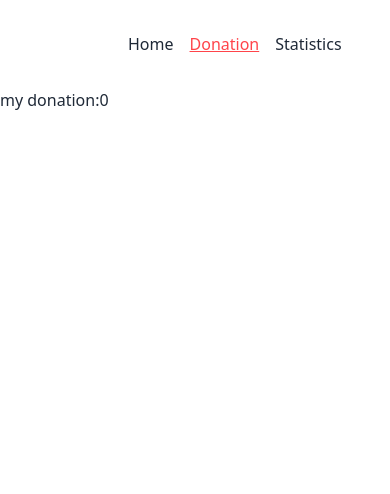
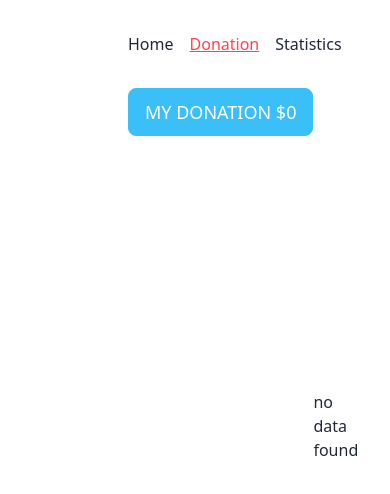
Before and after one commit to ruksana03/donationCamp, a React (Vite) app: page /donation in a window 390 px wide. Shown: the top 494 px of the page. Built offline with nearby package versions, Linux system fonts and the light colour scheme.

Commit message:
delete local data added

```diff
--- a/src/pages/Donation/Donation.jsx
+++ b/src/pages/Donation/Donation.jsx
@@ -17,7 +17,7 @@ const Donation = () => {
             // console.log(donatedItems);
             setDonation(donatedItems);
 
-            const sum = donatedItems.reduce((preValue, currentValue)=> preValue+currentValue.price,0)
+            const sum = donatedItems.reduce((preValue, currentValue) => preValue + currentValue.price, 0)
             console.log(sum)
             setTotalDonation(sum);
 
@@ -26,11 +26,33 @@ const Donation = () => {
     }, []);
     console.log(donations);
 
+    const handleRemoveAllLocalData = () => {
+        localStorage.clear();
+        setDonation([]);
+        setNoFound("No Data Found");
+    };
+
 
     return (
-        <div>
-            <button>my donation:{totalDonation}</button>
-            <div className=" grid md:grid-cols-1 lg:grid-cols-2 gap-5 mx-32 mt-20">
+        <div className="mx-32">
+           <div className=" flex justify-between">
+           <button className="btn btn-info text-white text-lg font-medium">My Donation ${totalDonation}</button>
+            <div>{noFound ? (<p className="h-[80vh] flex justify-center items-center">{noFound}</p>
+            ) : (
+                <div>
+                    {
+                        donations.length > 0 && (
+                            <div>
+                                <button onClick={handleRemoveAllLocalData} className="btn btn-warning text-white text-lg font-medium">Delete all Donated Data</button>
+                            </div>
+                        )
+                    } </div>)
+            }
+
+
+            </div>
+           </div>
+            <div className=" grid md:grid-cols-1 lg:grid-cols-2 gap-5 mt-20">
                 {
                     isShow ? donations.map((donation) => (<AllDonationCard key={donation.id} donation={donation}></AllDonationCard>)) : donations.slice(0, 4).map((donation) => (<AllDonationCard key={donation.id} donation={donation}></AllDonationCard>))
                 }
```
